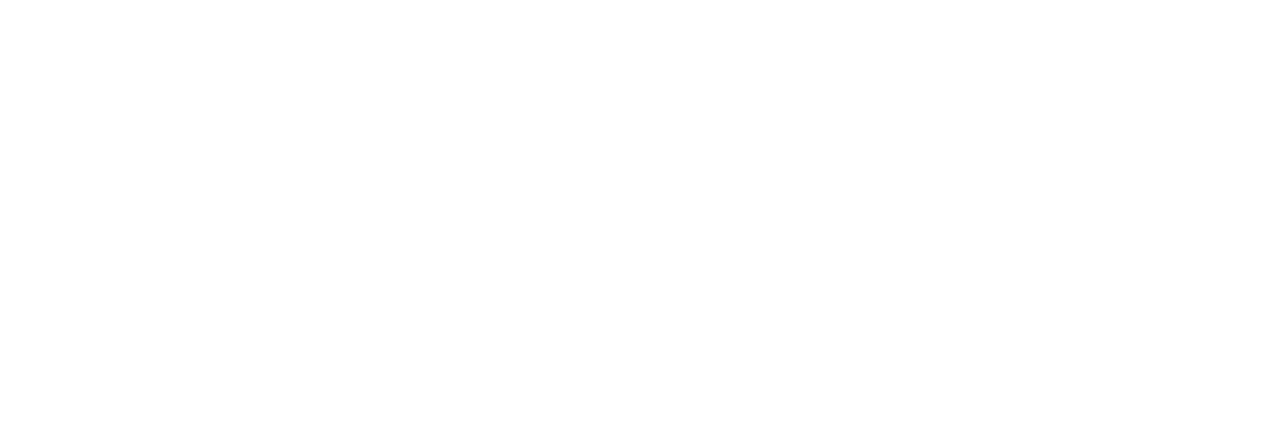
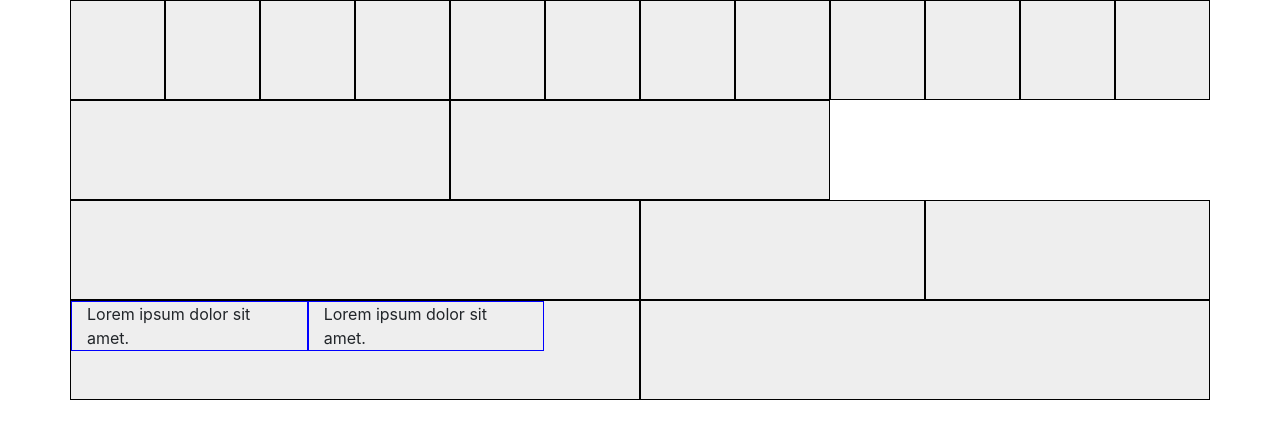
Before and after one commit to gtrujillo15/bootstrap-4-example, a plain HTML site: page index.html in a window 1280 px wide. Drawn offline with nearby package versions, Linux system fonts and the light colour scheme.

Commit message:
practiced with grid in class

```diff
--- a/css/styles.css
+++ b/css/styles.css
@@ -0,0 +1,9 @@
+.box {
+    border: 1px solid black;
+    height: 100px;
+    background-color: #eee;
+}
+
+.box-new {
+    border: 1px solid blue;
+}
--- a/index.html
+++ b/index.html
@@ -12,6 +12,53 @@
 </head>
 
 <body>
+    <!-- add a div with container class // inside this, add a row // inside the row, add 12 .col divs // to these 12 divs, add a class = box // target box class, add border, heght, bgc = #eee -->
+
+    <div class="container">
+        <div class="row">
+            <div class="col box"></div>
+            <div class="col box"></div>
+            <div class="col box"></div>
+            <div class="col box"></div>
+            <div class="col box"></div>
+            <div class="col box"></div>
+            <div class="col box"></div>
+            <div class="col box"></div>
+            <div class="col box"></div>
+            <div class="col box"></div>
+            <div class="col box"></div>
+            <div class="col box"></div>
+        </div>
+
+
+        <!-- add anoher row // insert 2 .col // change their width to be 4 each on medium screen size -->
+
+        <div class="row">
+            <div class="col box col-md-4"></div>
+            <div class="col box col-md-4"></div>
+        </div>
+
+        <!-- add another row // insert 3 .col // first: .col sm = 8, lg=6 // second: .col sm=3 // third .col sm = 6, lg=3 -->
+
+        <div class="row">
+            <div class="col box col-sm-8 col-lg-6"></div>
+            <div class="col box col-sm-3"></div>
+            <div class="col box col-sm-6 col-lg-3"></div>
+        </div>
+
+        <!-- add a row // insert 2 .col // inside 1st col, insert a row // inside nested row, add 2 .col-md-5.box // inside .col-md-5, add some text -->
+
+        <div class="row">
+            <div class="col box">
+                <div class="row">
+                    <div class="col-md-5 box-new">Lorem ipsum dolor sit amet.</div>
+                    <div class="col-md-5 box-new">Lorem ipsum dolor sit amet.</div>
+                </div>
+            </div>
+            <div class="col box"></div>
+        </div>
+
+    </div>
 
 
     <script src="https://code.jquery.com/jquery-3.3.1.slim.min.js"
```
